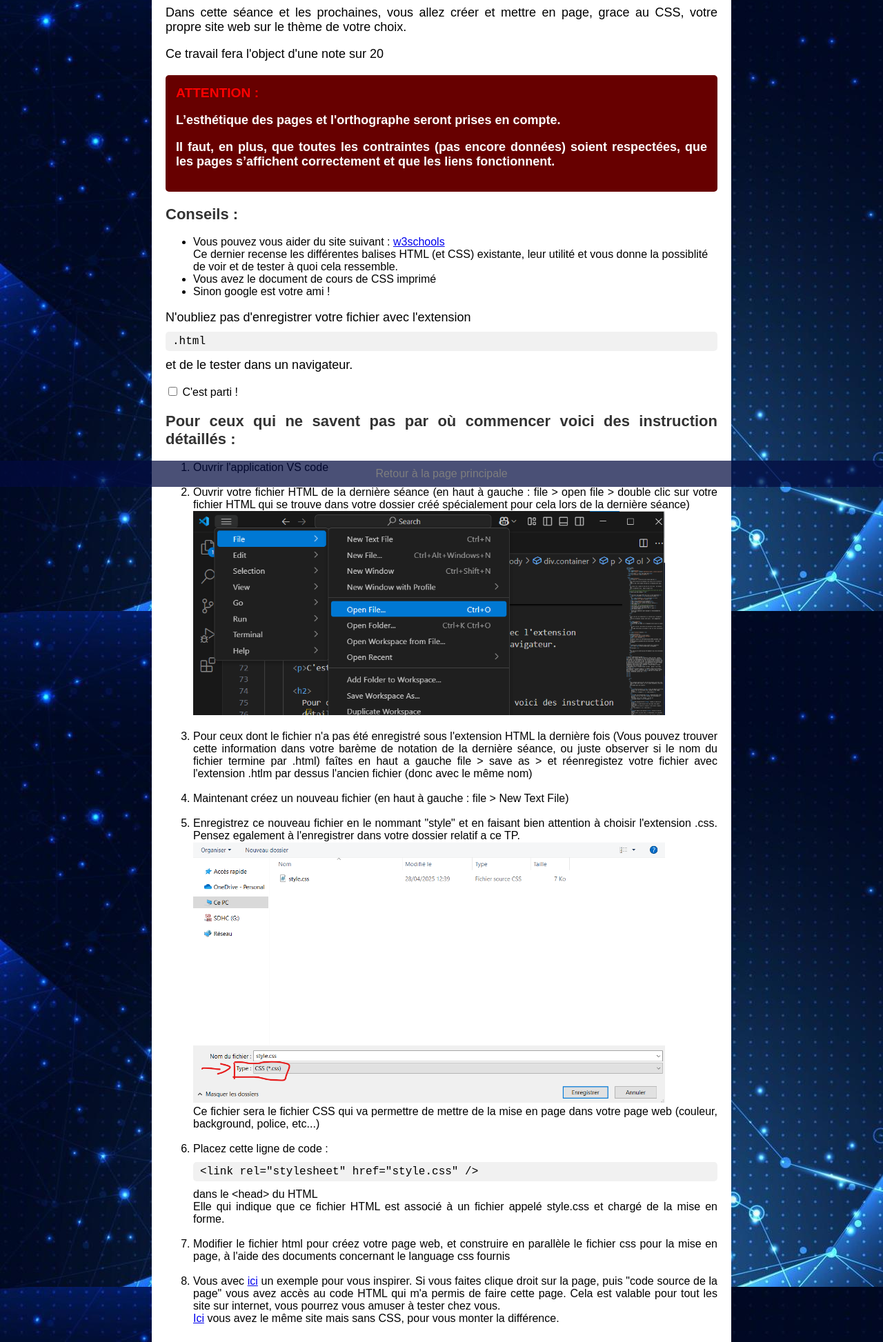
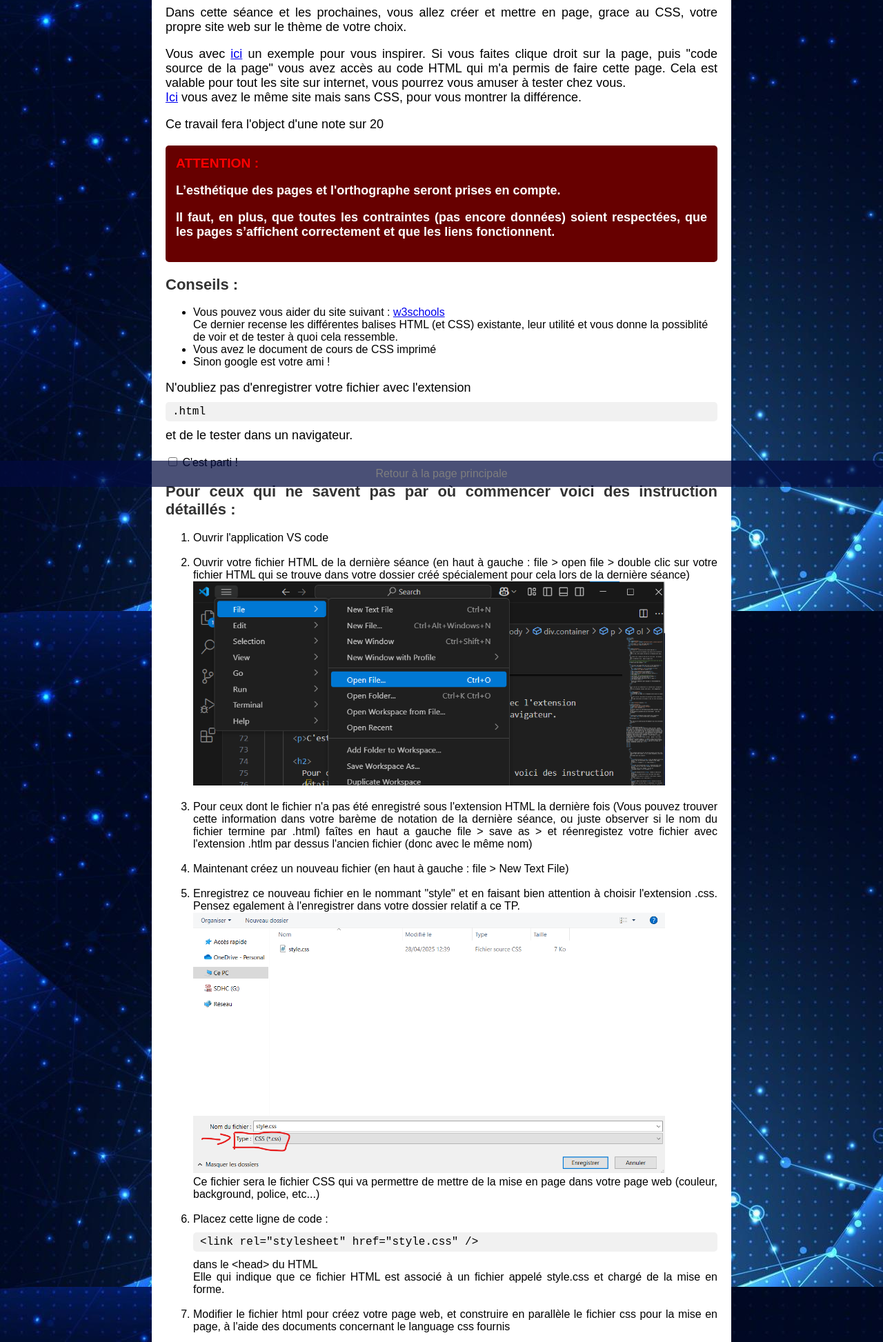
Before and after one commit to ETKLATT/SNT, a plain HTML site: page seance3.html in a window 1280 px wide. Shown: the part 94-2040 px from the top of the page at 69% size. Drawn offline with Linux system fonts and the light colour scheme.

Commit message:
Add files via upload

```diff
--- a/seance3.html
+++ b/seance3.html
@@ -13,6 +13,17 @@
       <p>
         Dans cette séance et les prochaines, vous allez créer et mettre en page,
         grace au CSS, votre propre site web sur le thème de votre choix.
+      </p>
+
+      <p>
+        Vous avec <a href="index2.html" target="_blank">ici</a> un exemple pour
+        vous inspirer. Si vous faites clique droit sur la page, puis "code
+        source de la page" vous avez accès au code HTML qui m'a permis de faire
+        cette page. Cela est valable pour tout les site sur internet, vous
+        pourrez vous amuser à tester chez vous.
+        <br />
+        <a href="index3.html" target="_blank">Ici</a> vous avez le même site
+        mais sans CSS, pour vous montrer la différence.
       </p>
       <p>
         Ce travail fera l'object d'une note sur 20
@@ -146,16 +157,6 @@
             documents concernant le language css fournis
           </li>
           <br />
-          <li>
-            Vous avec <a href="index2.html" target="_blank">ici</a> un exemple
-            pour vous inspirer. Si vous faites clique droit sur la page, puis
-            "code source de la page" vous avez accès au code HTML qui m'a permis
-            de faire cette page. Cela est valable pour tout les site sur
-            internet, vous pourrez vous amuser à tester chez vous.
-            <br />
-            <a href="index3.html" target="_blank">Ici</a> vous avez le même site
-            mais sans CSS, pour vous monter la différence.
-          </li>
         </ol>
 
         <p style="margin-top: 80px">
```
